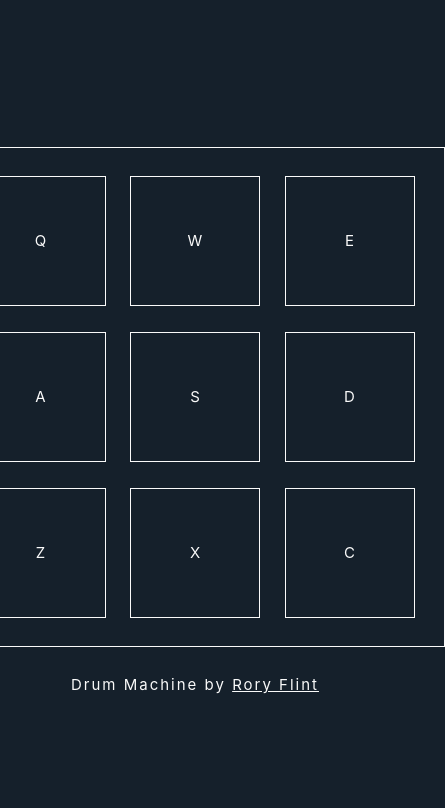
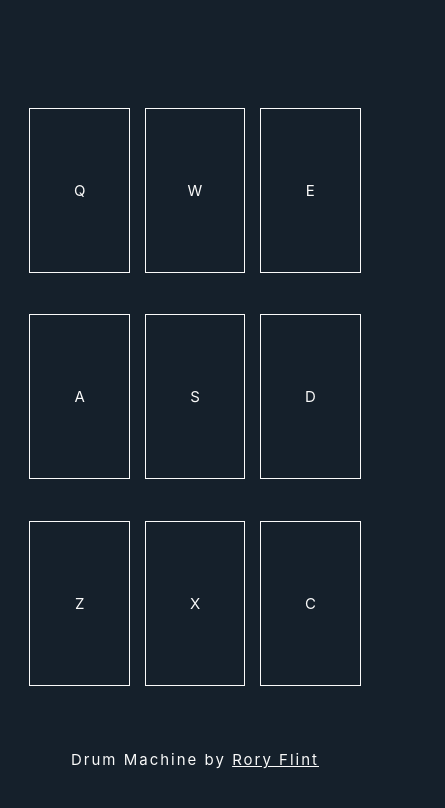
Before and after one commit to ruairidhflint/FCC-drumkit, a React (Create React App) app: page / in a window 390 px wide. Shown: the top 808 px of the page, 445 px wide, since content can reach past the window. Built offline with nearby package versions, Linux system fonts and the light colour scheme.

Commit message:
Add responsive styling

```diff
--- a/src/Styles/_appStyles.scss
+++ b/src/Styles/_appStyles.scss
@@ -49,6 +49,20 @@
   border: 3px solid $orangeMain;
 }
 
+@media (max-width: 600px) {
+  #drum-machine {
+    width: 95vw;
+    height: 77vh;
+    border: none;
+  }
+
+  .drum-pad {
+    width: 28%;
+    height: 80%;
+  }
+}
+
+
 #display {
   font-size: 1.5rem;
   margin-top: 3rem;
```
